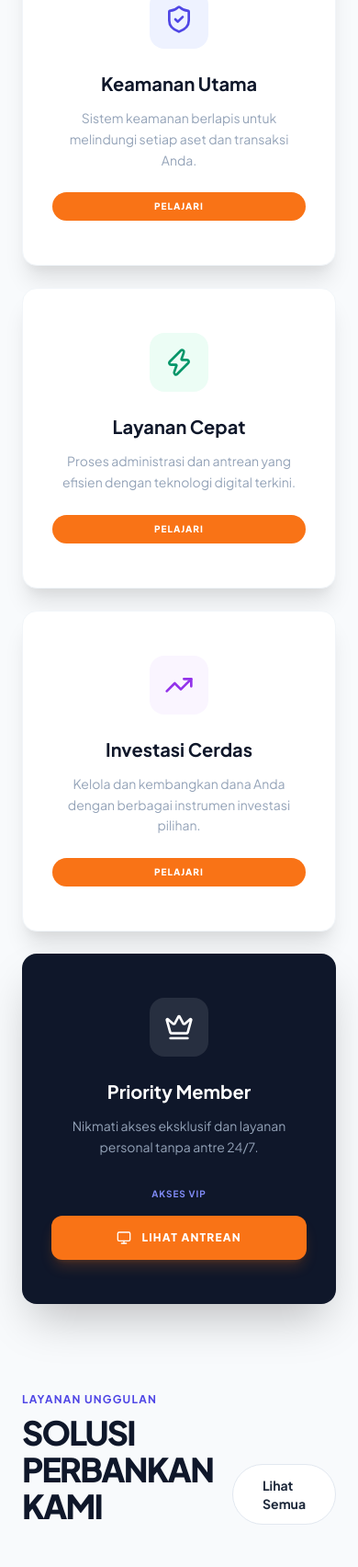
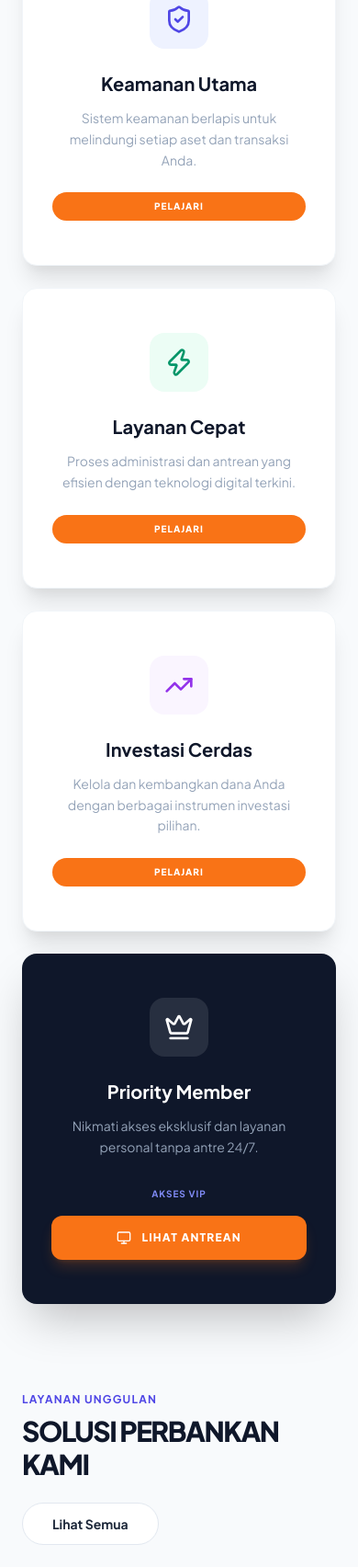
Before and after one commit to Pidsss12/PrismaBank, a Django app: page / in a window 390 px wide. Shown: the part 755-2459 px from the top of the page at 92% size. Run offline with Django 5.2, Linux system fonts and the light colour scheme; data that the repository does not hold is empty; some libraries are stand-ins or nearby versions.

Commit message:
fix: make services header and button perfectly responsive to avoid overlapping on mobile

```diff
--- a/templates/queues/landing.html
+++ b/templates/queues/landing.html
@@ -126,12 +126,12 @@
 
     <!-- Services Section (Anchor) -->
     <section id="services" class="py-24 max-w-7xl mx-auto px-6">
-        <div class="flex justify-between items-end mb-12">
+        <div class="flex flex-col sm:flex-row justify-between items-start sm:items-end gap-6 mb-12">
             <div>
                 <p class="text-indigo-600 font-bold uppercase tracking-widest text-xs mb-2">Layanan Unggulan</p>
-                <h2 class="text-4xl font-black text-slate-900 tracking-tighter uppercase">Solusi Perbankan Kami</h2>
+                <h2 class="text-3xl sm:text-4xl font-black text-slate-900 tracking-tighter uppercase">Solusi Perbankan Kami</h2>
             </div>
-            <a href="{% url 'kiosk' %}" class="px-8 py-3 bg-white border border-slate-200 rounded-full font-bold text-sm hover:bg-slate-50 transition-all">Lihat Semua</a>
+            <a href="{% url 'kiosk' %}" class="px-8 py-3 bg-white border border-slate-200 rounded-full font-bold text-sm hover:bg-slate-50 transition-all whitespace-nowrap">Lihat Semua</a>
         </div>
 
         <div class="grid grid-cols-1 md:grid-cols-3 gap-8">
```
